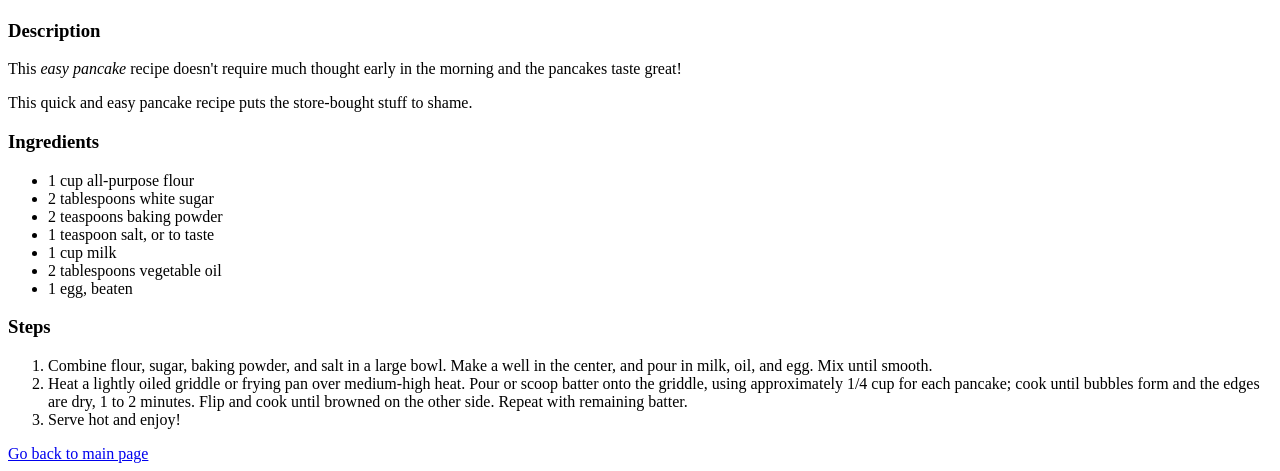
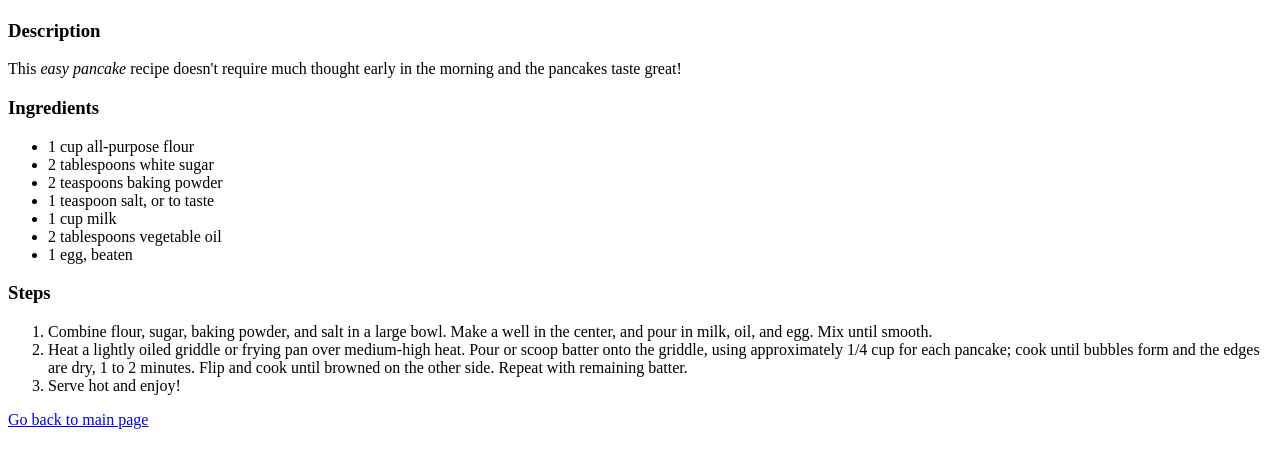
Before and after one commit to Indemeros/odin-recipes, a plain HTML site: page recipes/pancakes.html in a window 1280 px wide. Shown: the part 383-854 px from the top of the page. After the commit the page ends 820 px from the top, so only its background shows below. Drawn offline with Linux system fonts and the light colour scheme.

Commit message:
Delete second paragraph of the description block
I deleted it because it has the same meaning as the first paragraph

```diff
--- a/recipes/pancakes.html
+++ b/recipes/pancakes.html
@@ -11,7 +11,6 @@
 
         <h3>Description</h3>
         <p>This <em>easy pancake</em> recipe doesn't require much thought early in the morning and the pancakes taste great!</p>
-        <p>This quick and easy pancake recipe puts the store-bought stuff to shame.</p>
 
         <h3>Ingredients</h3>
         <ul>
```
